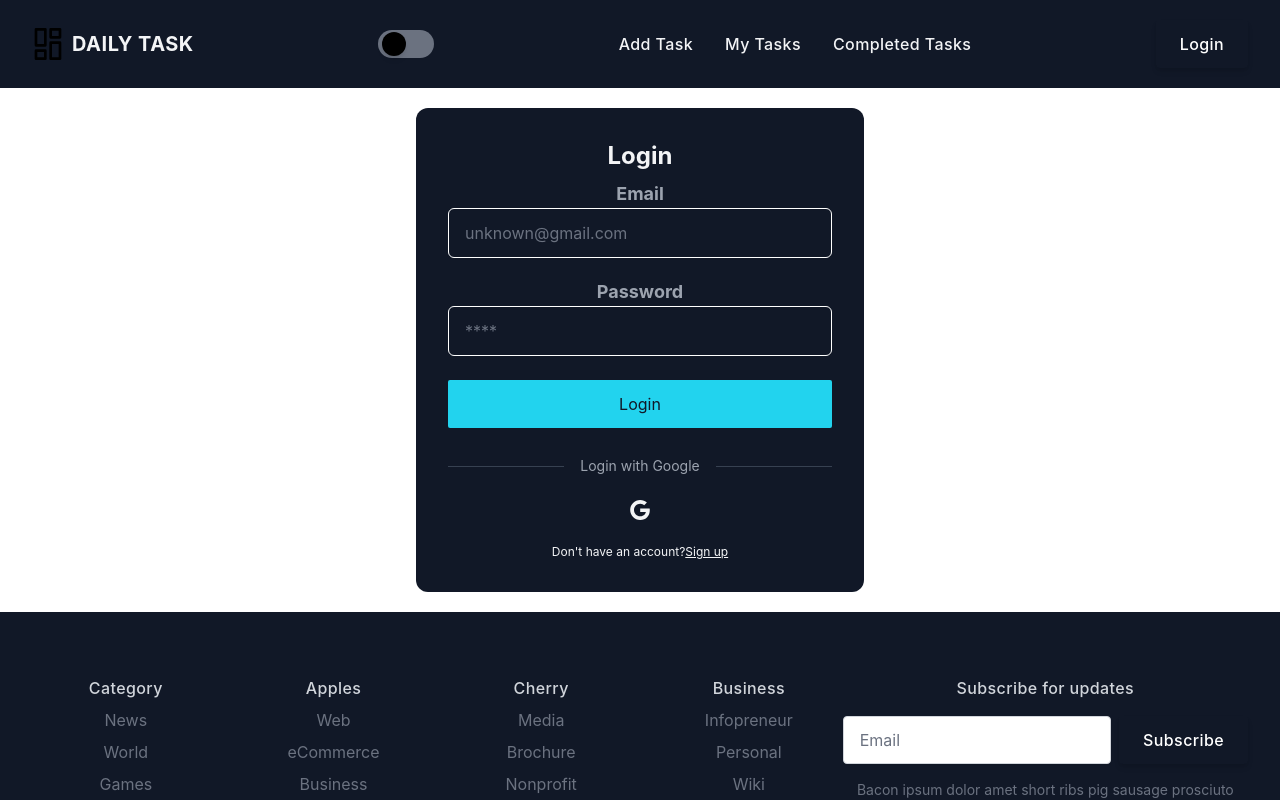
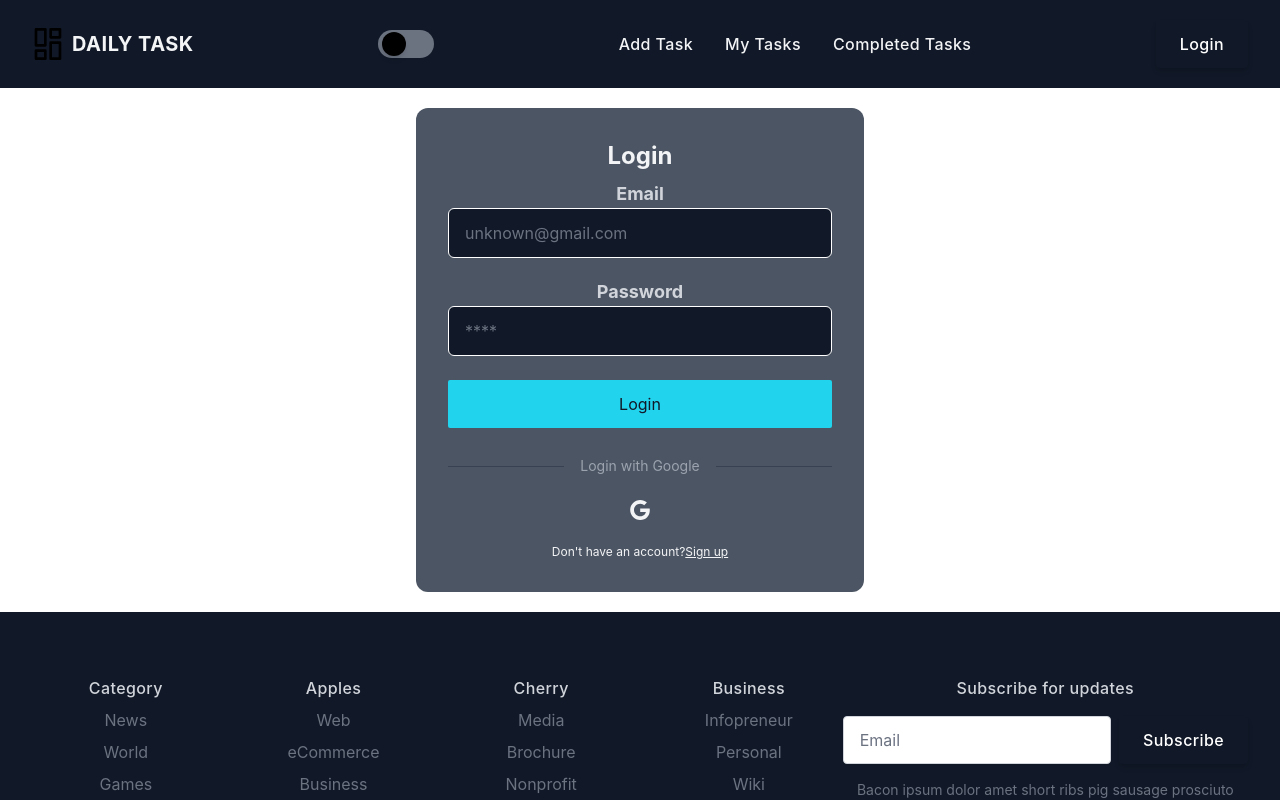
Before and after one commit to katibur/daily-task-client, a React (Create React App) app: page /login in a window 1280 px wide. Shown: the top 800 px of the page. Built offline with nearby package versions, Linux system fonts and the light colour scheme; no server answers.

Commit message:
fixed some colors

```diff
--- a/src/Components/Login/Login.js
+++ b/src/Components/Login/Login.js
@@ -55,7 +55,7 @@ const Login = () => {
   };
 
   return (
-    <div className="w-full max-w-md p-8 space-y-3 rounded-xl bg-gray-900 text-gray-100 mx-auto my-5">
+    <div className="w-full max-w-md p-8 space-y-3 rounded-xl bg-gray-600 dark:bg-gray-900 text-gray-100 mx-auto my-5">
       <h1 className="text-2xl font-bold text-center">Login</h1>
       <form
         onSubmit={handleSubmit(handleLogin)}
@@ -63,7 +63,7 @@ const Login = () => {
         className="space-y-6 ng-untouched ng-pristine ng-valid"
       >
         <div className="space-y-1 text-sm">
-          <label for="email" className="block text-gray-400">
+          <label for="email" className="block text-gray-300">
             Email
           </label>
           <input
@@ -79,7 +79,7 @@ const Login = () => {
           )}
         </div>
         <div className="space-y-1 text-sm">
-          <label for="password" className="block text-gray-400">
+          <label for="password" className="block text-gray-300">
             Password
           </label>
           <input
--- a/src/Components/Signup/Signup.js
+++ b/src/Components/Signup/Signup.js
@@ -105,7 +105,7 @@ const SignUp = () => {
   };
 
   return (
-    <div className="w-full max-w-md p-8 space-y-3 rounded-xl bg-gray-900 text-gray-100 mx-auto my-5">
+    <div className="w-full max-w-md p-8 space-y-3 rounded-xl bg-gray-600 dark:bg-gray-900 text-gray-100 mx-auto my-5">
       <h1 className="text-2xl font-bold text-center">SignUp</h1>
       <form
         onSubmit={handleSubmit(signupHandler)}
--- a/src/Pages/Home/Home.js
+++ b/src/Pages/Home/Home.js
@@ -18,7 +18,7 @@ const Home = () => {
             <div class="lg:py-24">
               <h2 class="text-3xl font-bold sm:text-4xl">Schedule Your Task</h2>
 
-              <p class="mt-4 text-gray-600">
+              <p class="mt-4 text-gray-600 dark:text-white">
                 Add Task schedule wise and get reminder.Every task can be
                 controlled from here.
               </p>
```
